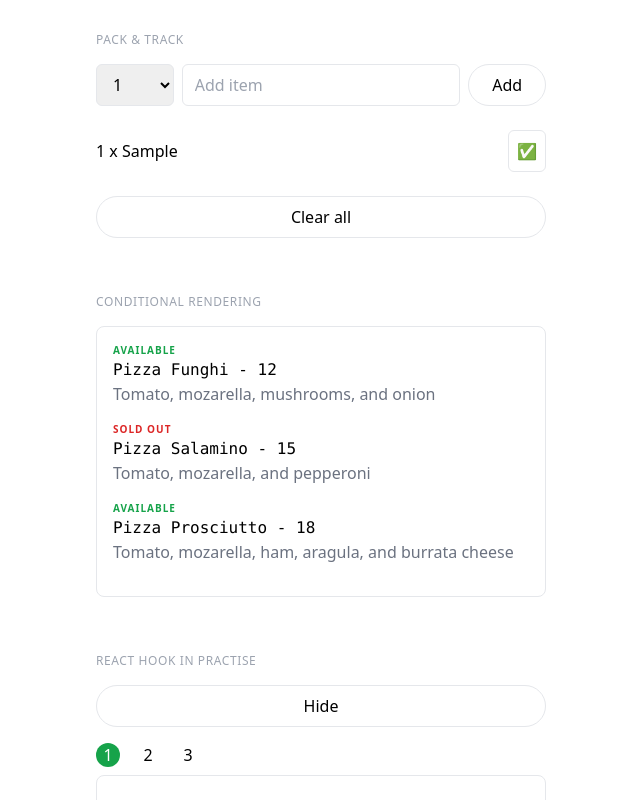
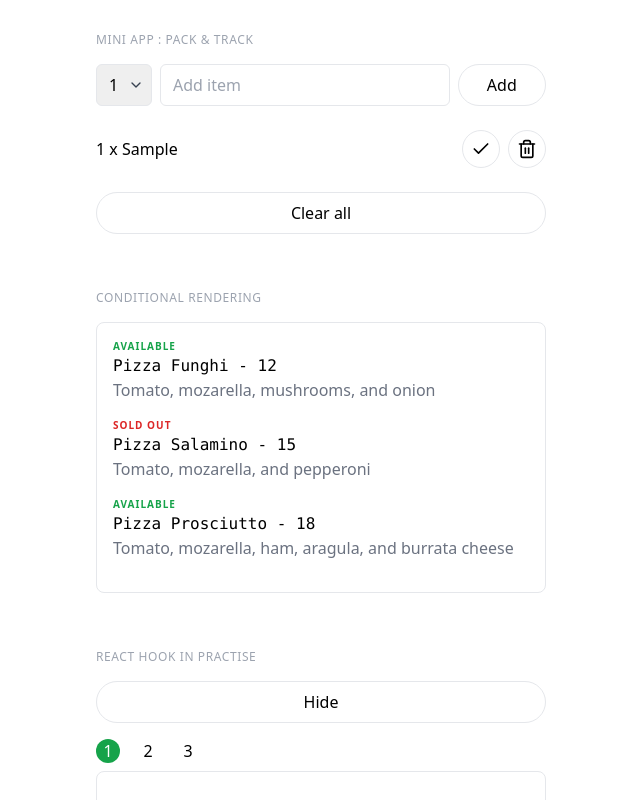
Before and after one commit to casicodes/reactminis, a React (Vite) app: page / in a window 1280 px wide. Both pictures are taken after typing "Sample" into the empty fields and a click on the button "Add". Shown: the top 800 px of the page, without its empty margins (319-959 px from the left). Built offline with nearby package versions, Linux system fonts and the light colour scheme.

Commit message:
Fix typescript compiling issues

```diff
--- a/src/App.tsx
+++ b/src/App.tsx
@@ -6,7 +6,7 @@ import FarAway from "./components/FarAway";
 function App() {
   return (
     <div className="flex flex-col gap-14 max-w-[450px] mx-auto">
-      <FarAway title="Pack & track" />
+      <FarAway title="Mini app : Pack & track" />
       <Menu title="Conditional rendering" />
       <Stepper title="React hook in practise" />
     </div>
--- a/src/components/FarAway.tsx
+++ b/src/components/FarAway.tsx
@@ -1,11 +1,23 @@
 import { useState } from "react";
+import { Check, X, Trash2, ChevronDown } from "lucide-react";
 
-function FarAway({ title }) {
-  const [items, setItems] = useState([]);
+interface Item {
+  id: number;
+  description: string;
+  packed: boolean;
+  quantity: number;
+}
+
+interface FarAwayProps {
+  title: string;
+}
+
+function FarAway({ title }: FarAwayProps) {
+  const [items, setItems] = useState<Item[]>([]);
   const [description, setDescription] = useState("");
   const [quantity, setQuantity] = useState(1);
 
-  function handleSubmit(e) {
+  function handleSubmit(e: React.FormEvent<HTMLFormElement>) {
     e.preventDefault();
     if (!description) return;
     const newItem = { id: Date.now(), description, packed: false, quantity };
@@ -14,7 +26,7 @@ function FarAway({ title }) {
     setDescription("");
   }
 
-  function toggleStatus(id) {
+  function toggleStatus(id: number) {
     setItems((items) =>
       items.map((item) =>
         item.id === id ? { ...item, packed: !item.packed } : item
@@ -27,10 +39,11 @@ function FarAway({ title }) {
       <p className="uppercase text-xs tracking-wider text-gray-400">{title}</p>
       <div>
         <form onSubmit={handleSubmit} className="flex justify-between gap-2">
+          <div className="relative">
             <select
               name="qty"
               id="qty"
-            className="rounded-md border py-2 px-3 grow"
+              className="rounded-md border py-2 pl-3 pr-8 grow appearance-none"
               value={quantity}
               onChange={(e) => setQuantity(Number(e.target.value))}
             >
@@ -40,6 +53,11 @@ function FarAway({ title }) {
                 </option>
               ))}
             </select>
+            <div className="pointer-events-none absolute inset-y-0 right-0 flex items-center px-2 text-gray-700">
+              <ChevronDown size={16} />
+            </div>
+          </div>
+
           <input
             type="text"
             placeholder="Add item"
@@ -91,12 +109,17 @@ function Item({ item, toggleStatus }) {
       >
         {item.quantity} x {item.description}
       </span>{" "}
+      <span className="flex gap-2">
         <button
-        className="border py-2 px-2 rounded-md hover:bg-slate-50"
+          className="border py-2 px-2 rounded-full hover:bg-slate-50"
           onClick={() => toggleStatus(item.id)}
         >
-        {item.packed ? "❌" : "✅"}
+          {item.packed ? <X size={20} /> : <Check size={20} />}
         </button>
+        <button className="border py-2 px-2 rounded-full hover:bg-slate-50">
+          <Trash2 size={20} />
+        </button>
+      </span>
     </li>
   );
 }
--- a/src/components/Stepper.tsx
+++ b/src/components/Stepper.tsx
@@ -1,6 +1,8 @@
 import { useState } from "react";
-
-function Stepper({ title }) {
+interface StepperProps {
+  title: string;
+}
+function Stepper({ title }: StepperProps) {
   const content = [
     "Learn react, tailwind and framer motion 💎",
     "Apply for design engineer role 👨‍💻",
```
Also changed, not shown: 1 other file (tests, documents, lock files or other folders). Lines whose indentation alone changed are shown as unchanged.
